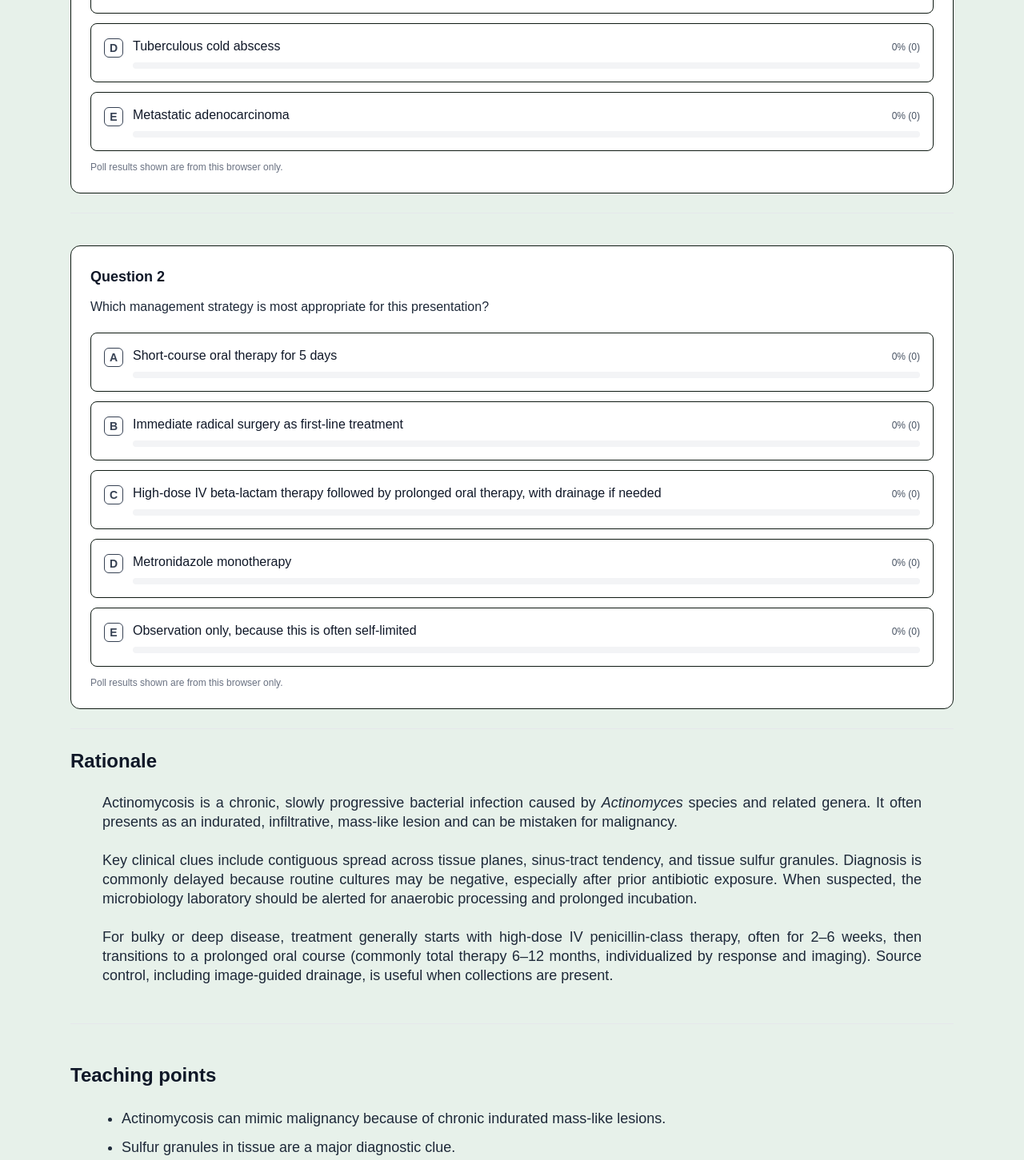
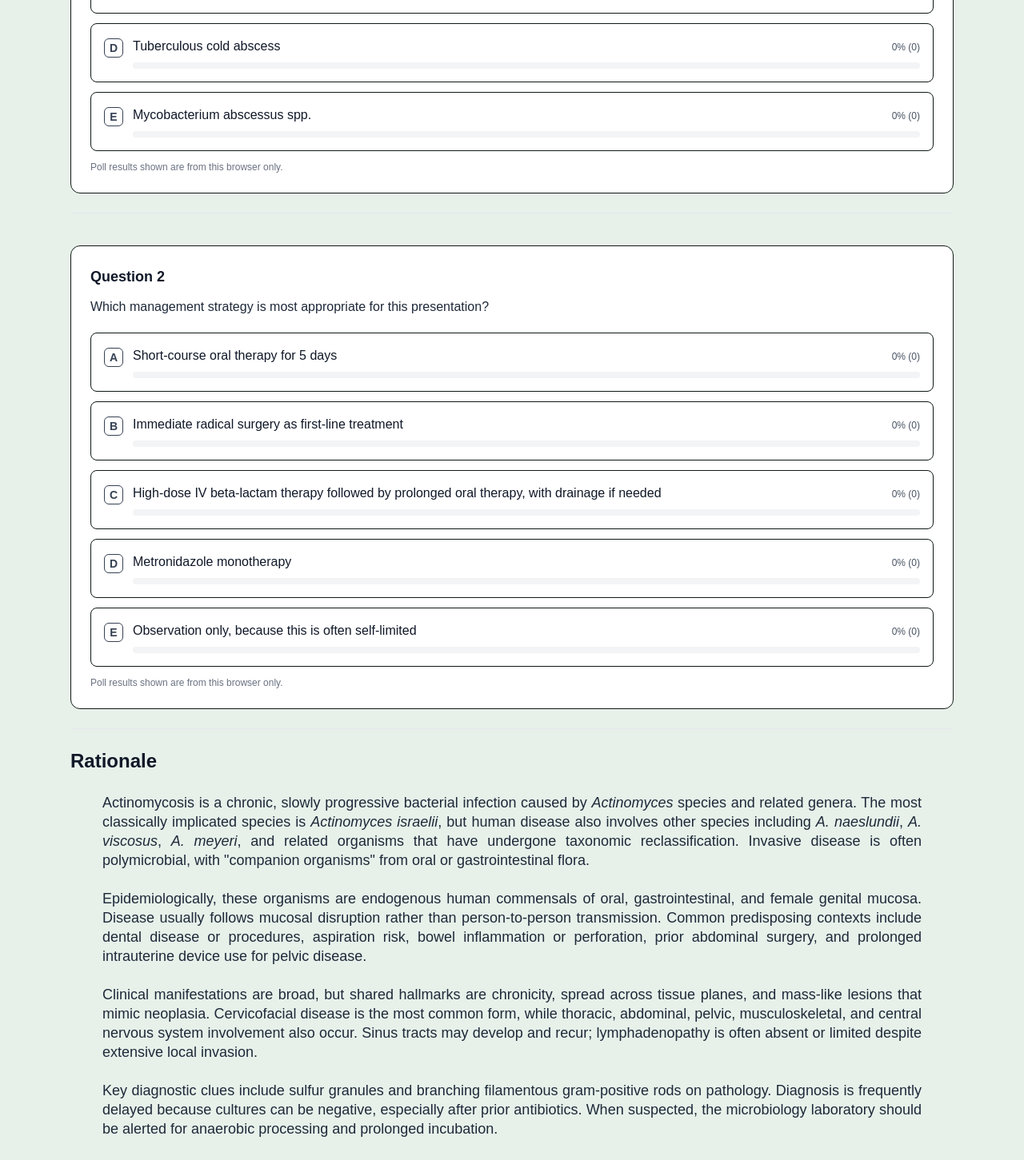
Before and after one commit to alvarojg11/IDHub, a Next.js app: page /cases/actinomycosis in a window 1280 px wide. Shown: the part 2020-3471 px from the top of the page at 80% size. Built offline with nearby package versions, Linux system fonts and the light colour scheme.

Commit message:
case actino update

```diff
--- a/app/cases/actinomycosis/page.mdx
+++ b/app/cases/actinomycosis/page.mdx
@@ -77,7 +77,7 @@
   </div>
 
   <figcaption className="mt-4 text-center text-sm text-gray-600">
-    Clinical and pathology images from this actinomycosis case.
+    Images provided by Dr. Hector Bonilla, MD, Stanford University.
   </figcaption>
 </figure>
 
@@ -113,9 +113,9 @@
     },
     {
       id: "E",
-      label: "Metastatic adenocarcinoma",
+      label: "Mycobacterium abscessus spp.",
       feedback:
-        "Incorrect. Actinomycotic lesions can mimic malignancy, but the tissue findings here indicate a bacterial etiology.",
+        "Incorrect. Mycobacterium abscessus can cause chronic soft tissue disease, but sulfur granules with branching filamentous gram-positive organisms support actinomycosis.",
     },
   ]}
 />
@@ -174,21 +174,40 @@
 <div className="mx-auto max-w-5xl">
   <p className="text-lg leading-6 text-gray-800 mb-6 text-justify">
     Actinomycosis is a chronic, slowly progressive bacterial infection caused by
-    <em> Actinomyces </em> species and related genera. It often presents as an indurated,
-    infiltrative, mass-like lesion and can be mistaken for malignancy.
+    <em> Actinomyces </em> species and related genera. The most classically implicated
+    species is <em>Actinomyces israelii</em>, but human disease also involves other species
+    including <em>A. naeslundii</em>, <em>A. viscosus</em>, <em>A. meyeri</em>, and related
+    organisms that have undergone taxonomic reclassification. Invasive disease is often
+    polymicrobial, with "companion organisms" from oral or gastrointestinal flora.
   </p>
 
   <p className="text-lg leading-6 text-gray-800 mb-6 text-justify">
-    Key clinical clues include contiguous spread across tissue planes, sinus-tract
-    tendency, and tissue sulfur granules. Diagnosis is commonly delayed because routine
-    cultures may be negative, especially after prior antibiotic exposure. When suspected,
-    the microbiology laboratory should be alerted for anaerobic processing and prolonged incubation.
+    Epidemiologically, these organisms are endogenous human commensals of oral,
+    gastrointestinal, and female genital mucosa. Disease usually follows mucosal disruption
+    rather than person-to-person transmission. Common predisposing contexts include dental
+    disease or procedures, aspiration risk, bowel inflammation or perforation, prior abdominal
+    surgery, and prolonged intrauterine device use for pelvic disease.
+  </p>
+
+  <p className="text-lg leading-6 text-gray-800 mb-6 text-justify">
+    Clinical manifestations are broad, but shared hallmarks are chronicity, spread across
+    tissue planes, and mass-like lesions that mimic neoplasia. Cervicofacial disease is the
+    most common form, while thoracic, abdominal, pelvic, musculoskeletal, and central nervous
+    system involvement also occur. Sinus tracts may develop and recur; lymphadenopathy is often
+    absent or limited despite extensive local invasion.
+  </p>
+
+  <p className="text-lg leading-6 text-gray-800 mb-6 text-justify">
+    Key diagnostic clues include sulfur granules and branching filamentous gram-positive rods
+    on pathology. Diagnosis is frequently delayed because cultures can be negative, especially
+    after prior antibiotics. When suspected, the microbiology laboratory should be alerted for
+    anaerobic processing and prolonged incubation.
   </p>
 
   <p className="text-lg leading-6 text-gray-800 mb-6 text-justify">
     For bulky or deep disease, treatment generally starts with high-dose IV penicillin-class
-    therapy, often for 2–6 weeks, then transitions to a prolonged oral course (commonly
-    total therapy 6–12 months, individualized by response and imaging). Source control,
+    therapy, often for 2–6 weeks, then transitions to prolonged oral therapy (commonly total
+    duration 6–12 months, individualized by response and serial imaging). Source control,
     including image-guided drainage, is useful when collections are present.
   </p>
 </div>
```
